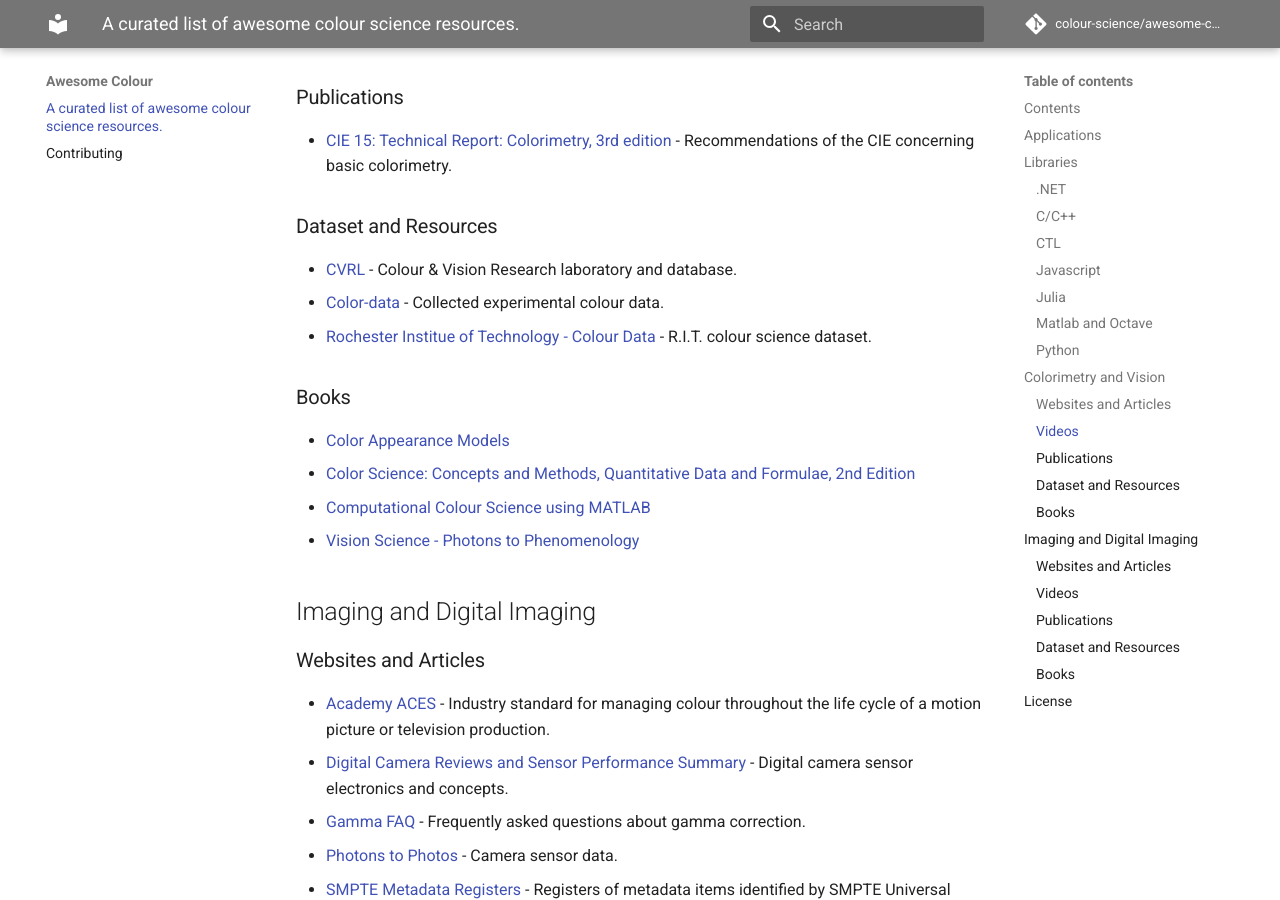
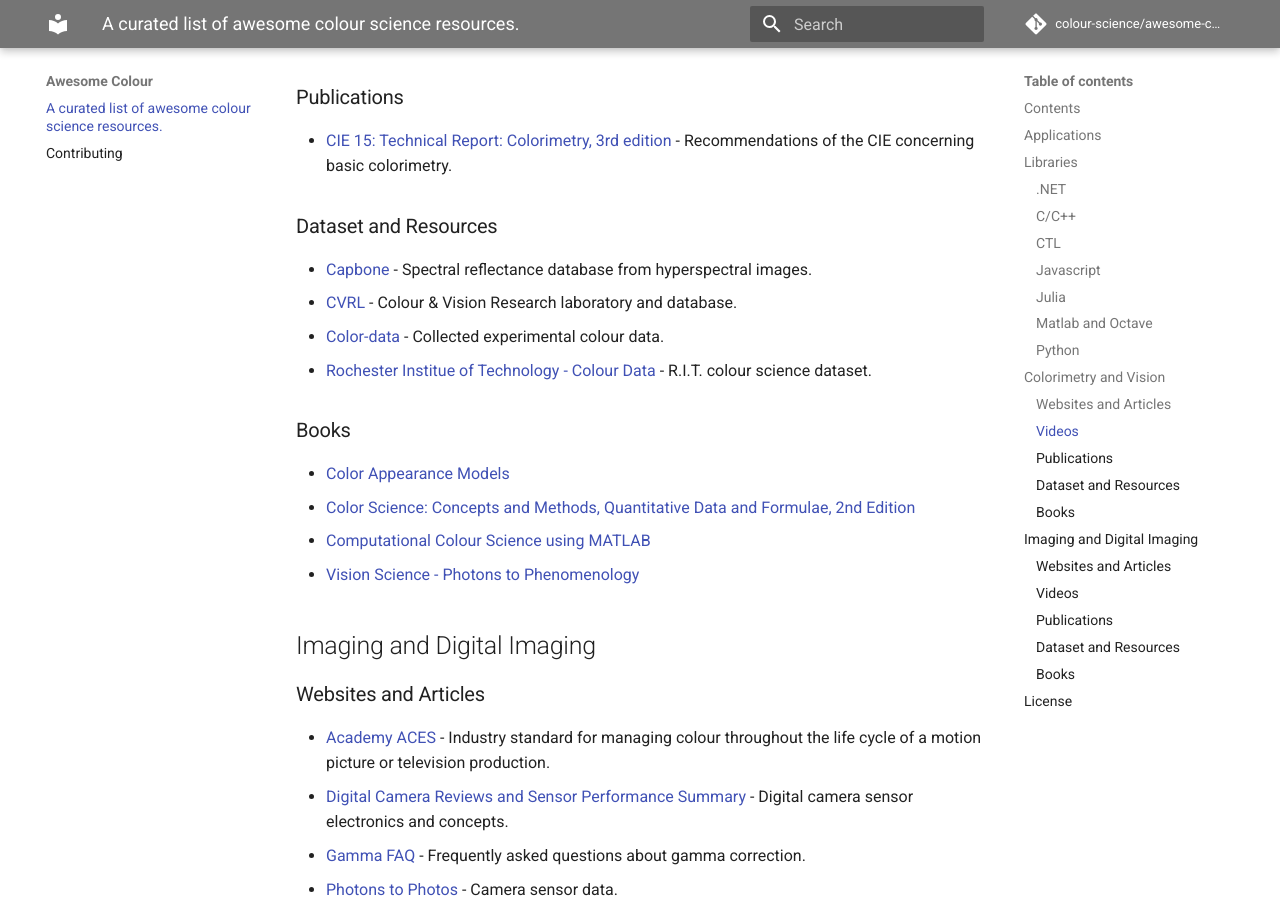
Before and after one commit to colour-science/awesome-colour, an MkDocs documentation site: the page built from docs/index.md, in a window 1280 px wide and 900 px high, scrolled down 3138 px. Built offline with MkDocs 1.6.1 and Material for MkDocs 9.7.7, drawn with Linux system fonts in a browser that asks for light colours; comment, search, counter and statistics services are not loaded; old or Windows-style settings are respelled for this version of MkDocs.

Commit message:
Add "Capbone".

```diff
--- a/docs/index.md
+++ b/docs/index.md
@@ -115,6 +115,7 @@
 
 ### Dataset and Resources
 
+- [Capbone](http://capbone.com/spectral-reflectance-database/) - Spectral reflectance database from hyperspectral images.
 - [CVRL](http://www.cvrl.org/) - Colour & Vision Research laboratory and database.
 - [Color-data](https://github.com/nschloe/color-data) - Collected experimental colour data.
 - [Rochester Institue of Technology - Colour Data](https://www.rit.edu/science/pocs/useful-data) - R.I.T. colour science dataset.
```
Also changed, not shown: readme.md (+1 -0 lines).
